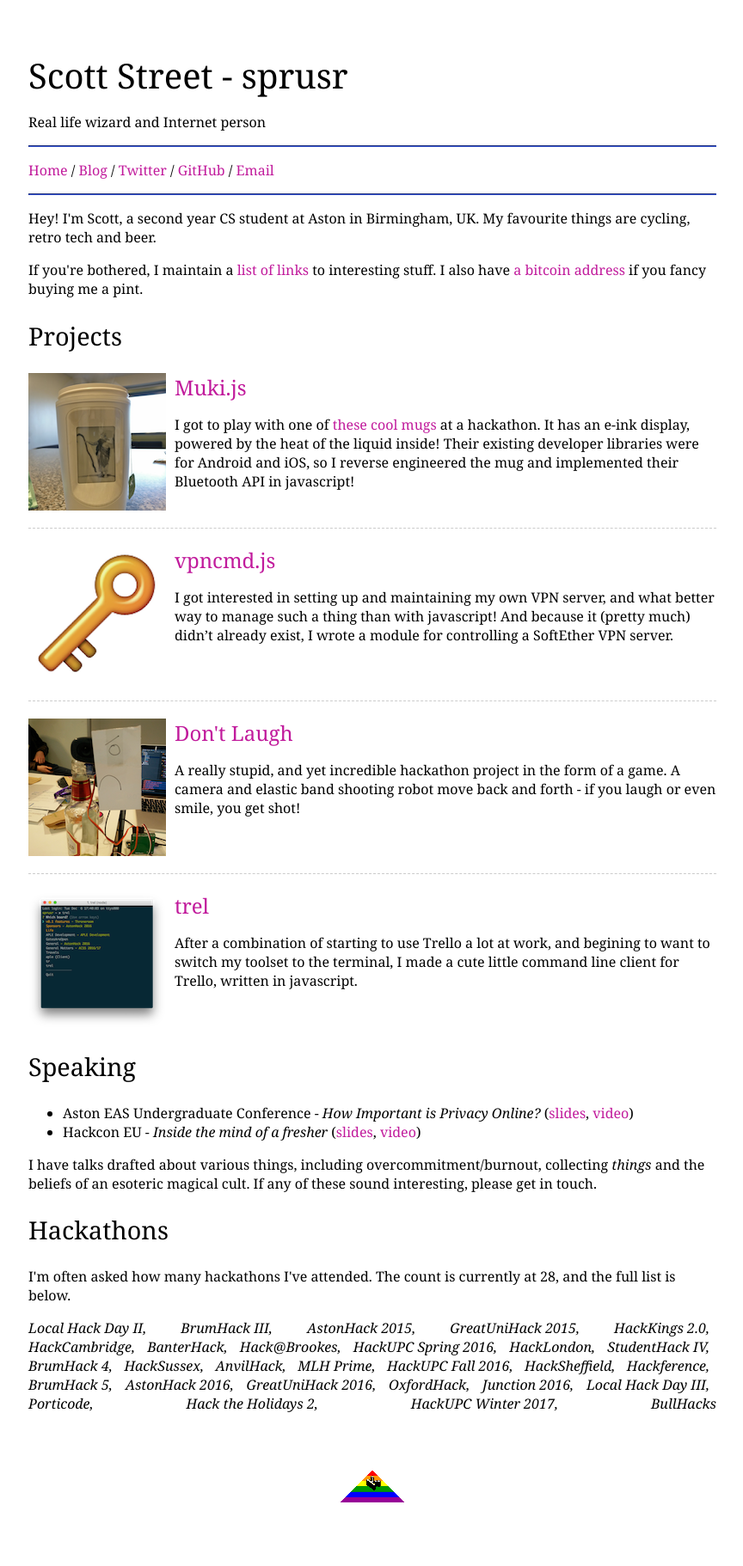
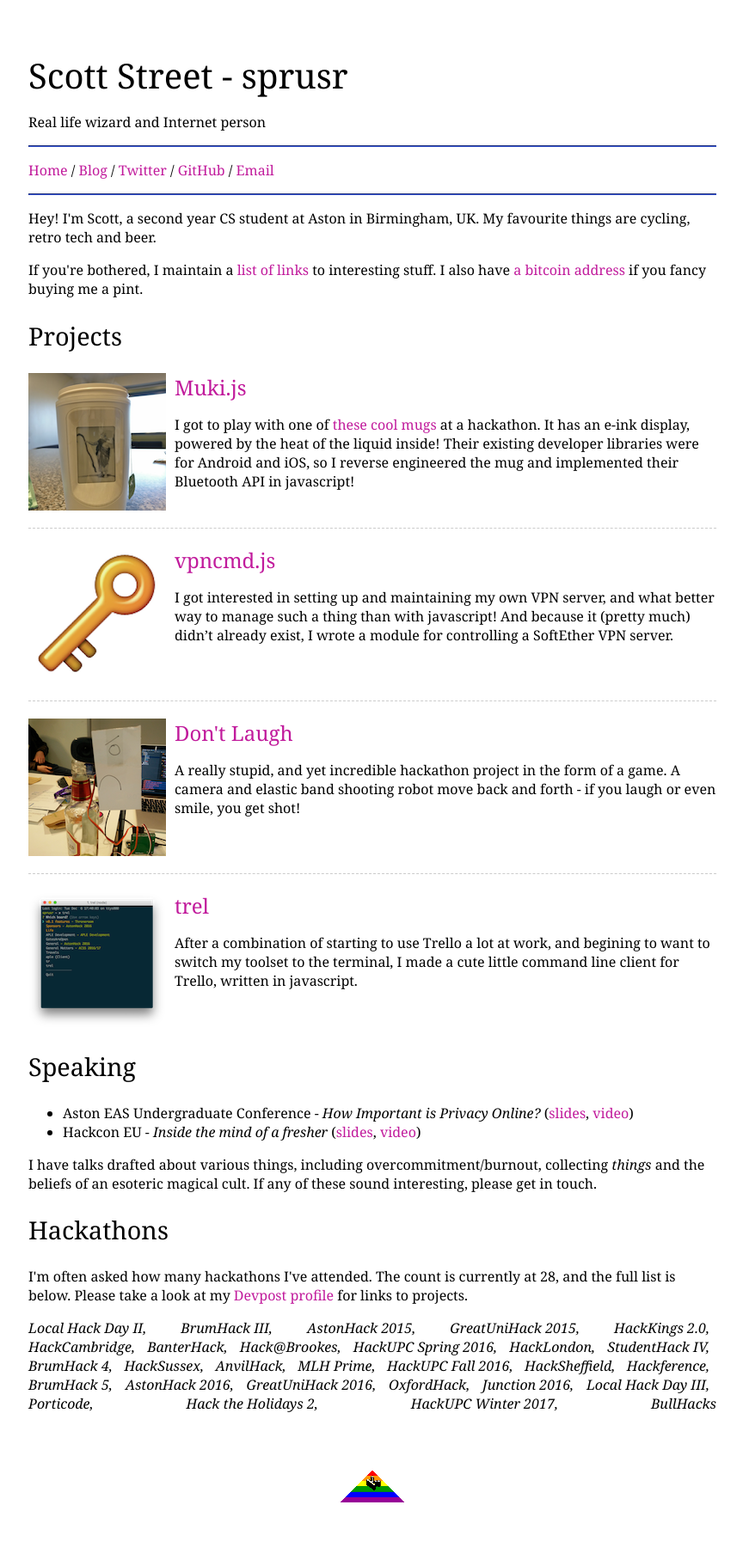
Before and after one commit to sprusr/sprusr.github.io, a Jekyll site: the page built from index.html, in a window 1280 px wide. Shown: the whole page at 86% size, without its empty margins (207-1071 px from the left). Built offline with Jekyll 4.4.1, drawn with Linux system fonts in a browser that asks for light colours.

Commit message:
Add link to Devpost profile

```diff
--- a/index.html
+++ b/index.html
@@ -33,7 +33,8 @@ layout: default
 <h2>Hackathons</h2>
 <p>
   I'm often asked how many hackathons I've attended. The count is currently at
-  {{ site.hackathons | size }}, and the full list is below.
+  {{ site.hackathons | size }}, and the full list is below. Please take a look
+  at my <a href="https://devpost.com/sprusr">Devpost profile</a> for links to projects.
 </p>
 <ul class="hackathons">
   {% for hack in site.hackathons %}<li>{{ hack.title }}</li>{% endfor %}
```
